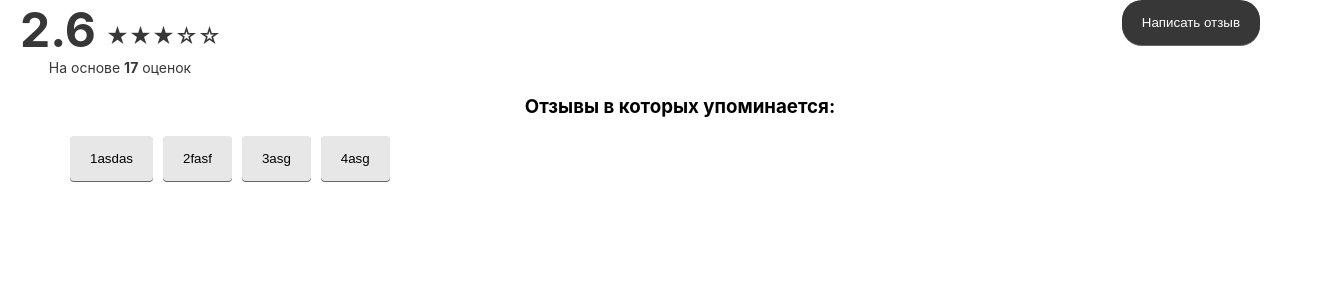
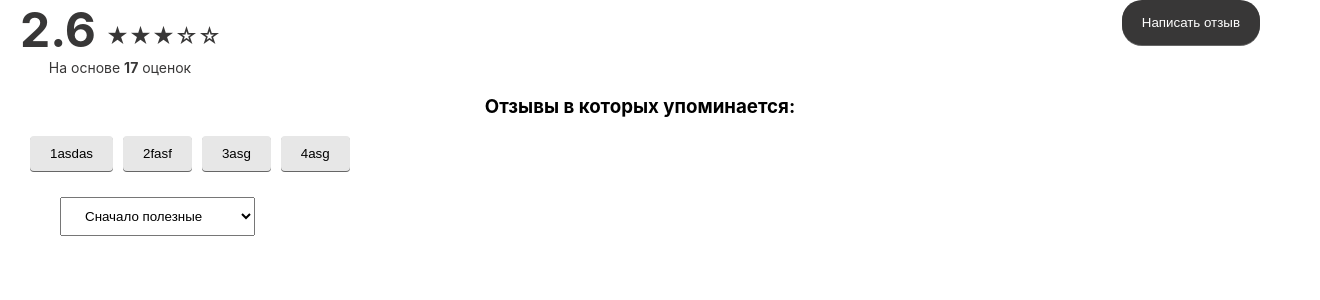
Before and after one commit to ArseniyXaoc/test_work_app, a React (Create React App) app: page / in a window 1280 px wide. Shown: the top 300 px of the page, 1320 px wide, since content can reach past the window. Built offline with nearby package versions, Linux system fonts and the light colour scheme.

Commit message:
feat: add options

```diff
--- a/src/components/App.tsx
+++ b/src/components/App.tsx
@@ -3,6 +3,7 @@ import { WRAPPER } from '../CONSTANTS';
 import './App.scss';
 import Raiting from './raiting/Raiting';
 import Filter from './filter/Filter'
+import Options from './options/Options';
 
 function App() {
   return (
@@ -15,8 +16,11 @@ function App() {
           </div>
         </header>
         <main>
-          <div style={WRAPPER}>
+          <div>
             <Filter filter_theme = {['1asdas','2fasf','3asg','4asg']}/>
+          </div>
+          <div>
+            <Options/>
           </div>
         </main>
       </div>
--- a/src/components/filter/Filter.scss
+++ b/src/components/filter/Filter.scss
@@ -2,16 +2,16 @@
     display: flex;
     flex-wrap: wrap;
     &-button {
+        margin-bottom: 10px;
+        margin-left: 10px;
+        padding: 10px 20px;
         background-color: rgb(231, 231, 231);
+        color: rgb(0, 0, 0);
+        box-shadow: 0 1px #666;
         border: none;
-        color: rgb(0, 0, 0);
-        padding: 15px 20px;
         border-radius: 4px;
         cursor: pointer;
         transition: background-color 0.5s;
-        box-shadow: 0 1px #666;
-        margin-left: 10px;
-
         &:hover {
             background-color: rgb(109, 109, 109);
         }
--- a/src/components/filter/Filter.tsx
+++ b/src/components/filter/Filter.tsx
@@ -8,7 +8,7 @@ interface IFilter {
 
 function Filter({ filter_theme }: IFilter) {
     return (
-        <div style={WRAPPER}>
+        <div>
             <h3>Отзывы в которых упоминается:</h3>
             <div className='filter'>
                 {filter_theme.map(item => {
--- /dev/null
+++ b/src/components/options/Options.scss
@@ -0,0 +1,9 @@
+.form {
+    &-select {
+        padding: 10px 20px;
+    }
+    &-wrap {
+        text-align: start;
+        margin-left: 40px;
+    }
+}
--- /dev/null
+++ b/src/components/options/Options.tsx
@@ -0,0 +1,20 @@
+import { useState } from 'react';
+import './Options.scss'
+function Options() {
+
+    const [selectValue, setSelectValue] = useState('');
+    return (
+        <div>
+            <form className='form' action="">
+                <p className='form-wrap'>
+                    <select className='form-select' name="option[]" value={selectValue} onChange = {(event: React.ChangeEvent<HTMLSelectElement>) => setSelectValue(event.target.value)}>
+                    <option value="Сначало полезные">Сначало полезные</option>
+                    <option value="Сначало новые">Сначало новые</option>
+                    <option selected value="Сначало популярные">Сначало популярные</option>
+                </select></p>
+            </form>
+        </div>
+    )
+}
+
+export default Options;
```
Also changed, not shown: src/components/rewiev/rewiev.tsx (added, +16 -0 lines), src/components/rewiev/rewiev_component/index.ts (added, +9 -0 lines).
